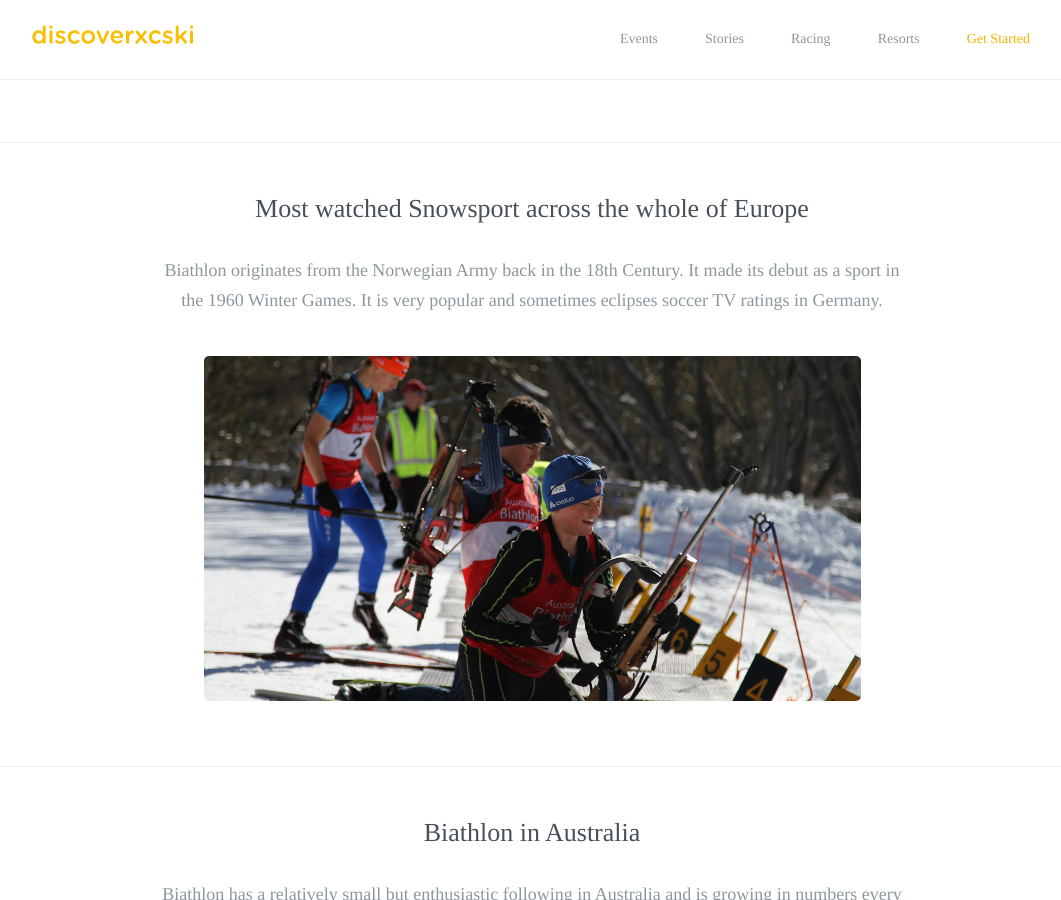
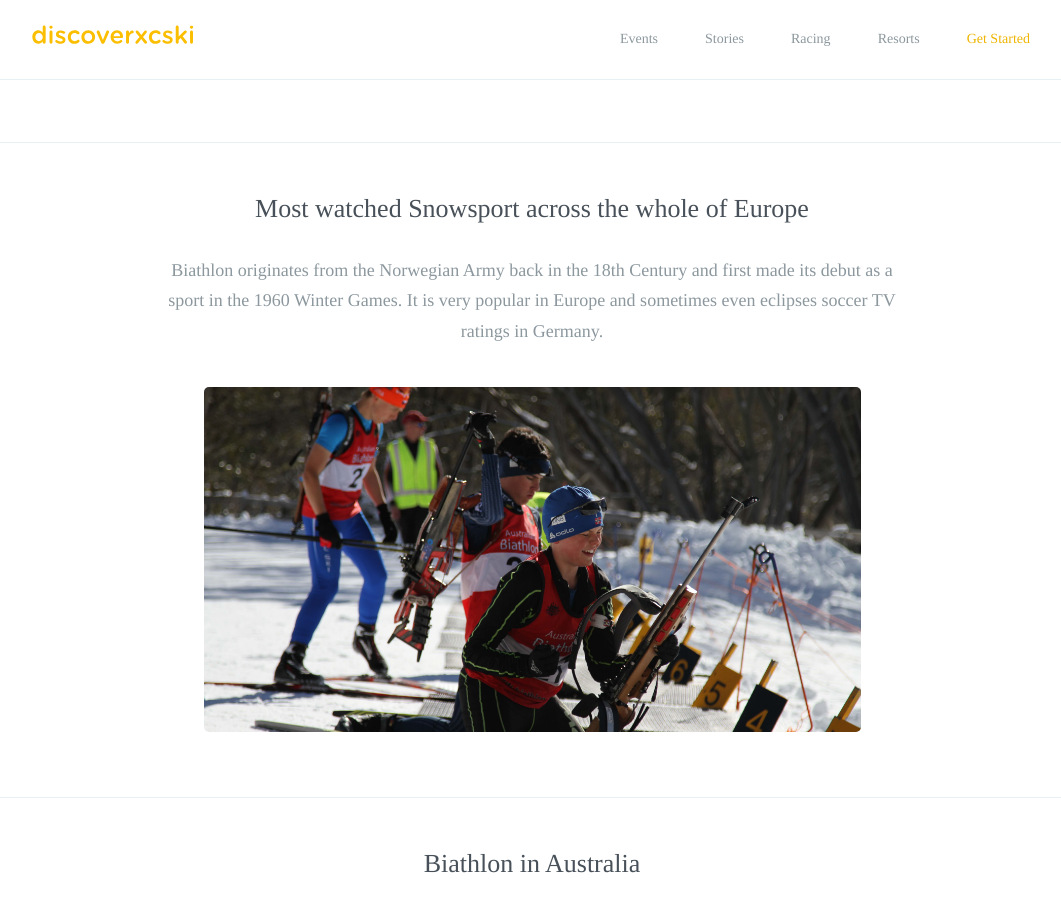
Before and after one commit to robcatto/robcatto.github.io, a Jekyll site: the page built from racing/australian-biathlon/index.html, in a window 1280 px wide and 900 px high, scrolled down 937 px. Shown: the whole window, without its empty margins (108-1169 px from the left). Built offline with Jekyll 4.4.1, drawn with Linux system fonts in a browser that asks for light colours; some web fonts are replaced; Markdown is read by kramdown in place of the engine named in the settings.

Commit message:
Update index.html

```diff
--- a/racing/australian-biathlon/index.html
+++ b/racing/australian-biathlon/index.html
@@ -62,7 +62,7 @@ layout: default
 
                 <section class="mobile_section">
                     <h3>Most watched Snowsport across the whole of Europe</h3>
-                    <p>Biathlon originates from the Norwegian Army back in the 18th Century. It made its debut as a sport in the 1960 Winter Games.  It is very popular and sometimes eclipses soccer TV ratings in Germany.
+                    <p>Biathlon originates from the Norwegian Army back in the 18th Century and first made its debut as a sport in the 1960 Winter Games.  It is very popular in Europe and sometimes even eclipses soccer TV ratings in Germany.
                     </p>
                     <div class="one">
                 <div class="onelarge centered" style="
```
